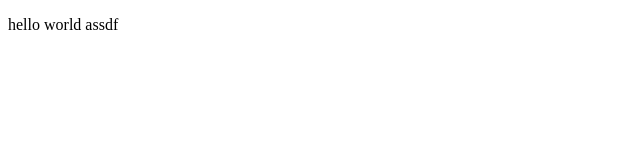
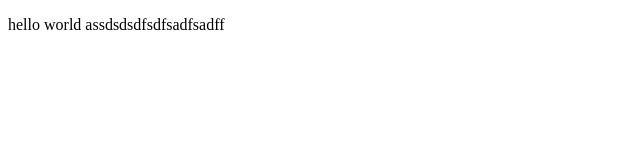
Before and after one commit to RyanTruongg/web-demo, a plain HTML site: page index.html in a window 1280 px wide. Shown: the whole page, without its empty margins (0-640 px from the left). Drawn offline with Linux system fonts and the light colour scheme.

Commit message:
Update index.html

```diff
--- a/index.html
+++ b/index.html
@@ -7,6 +7,6 @@
     <title>Document</title>
 </head>
 <body>
-    <p>hello world assdf</p>
+    <p>hello world assdsdsdfsdfsadfsadff</p>
 </body>
 </html>
```
